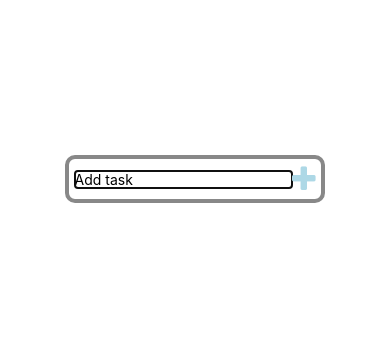
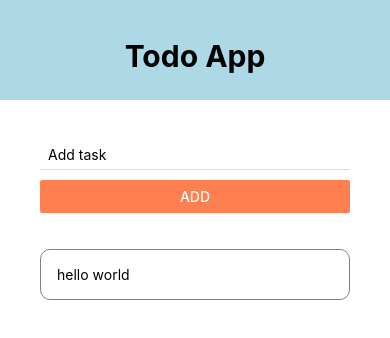
Before and after one commit to lipskij/react-native-todoapp, a React Native app: screen / in a window 390 px wide. Shown: the top 338 px of the page. Built offline with nearby package versions, Linux system fonts and the light colour scheme.

Commit message:
Redo all app

```diff
--- a/App.js
+++ b/App.js
@@ -1,110 +1,54 @@
-import React, { useEffect } from "react";
-import {
-  StyleSheet,
-  View,
-  TextInput,
-  ScrollView,
-  TouchableHighlight,
-} from "react-native";
-import TaskList from "./components/TaskList";
-import Icon from "react-native-vector-icons/FontAwesome";
+import React, { useState } from "react";
+import { View, StyleSheet, FlatList } from "react-native";
+import Header from "./components/header";
+import TodoList from "./components/taskList";
+import AddTodo from "./components/addTodo";
 
-// idk but on secont try add button dont work as well as text input
+const Todo = () => {
+  const [todos, setTodos] = useState([{ text: "hello world", id: 1 }]);
 
-export default function App() {
-  const [text, setText] = React.useState("");
-
-  // const [todo, setTodo] = React.useState({});
-
-  const [todos, setTodos] = React.useState([]);
-
-  const addTodo = () => {
-    if (text.length > 0) {
-      setTodos([...todos, { key: Date.now(), name: text, isChecked: false }]);
-      setText("");
-    }
+  const pressHandler = (key) => {
+    setTodos((prevTodos) => {
+      return prevTodos.filter((todo) => todo.key != key);
+    });
   };
 
-  const deleteTodo = (id) => {
-    setTodos(
-      todos.filter((todo) => {
-        return todo.key !== id;
-      })
-    );
+  const submitHandler = (text) => {
+    setTodos((prevTodos) => {
+      return [{ text: text, key: Math.random().toString() }, ...prevTodos];
+    });
   };
-
-  const checkTodo = (id) => {
-    setTodos(
-      todos.map((todo) => {
-        if (todo.key === id) {
-          todo.isChecked = !todo.isChecked;
-        }
-        return todo;
-      })
-    );
-  };
-
-  useEffect(() => {
-    console.log(todos.length);
-  }, [todos]);
 
   return (
     <View style={styles.container}>
-      <View style={styles.inputBar}>
-        <TextInput
-          style={{ backgroundColor: "transparent", width: "90%" }}
-          placeholder='Add task'
-          onChangeText={(value) => setText(value)}
-          value={text}
-          autoFocus={true}
-        />
-        <TouchableHighlight
-          style={{ alignItems: "center", justifyContent: "center" }}
-          underlayColor='transparent'
-          onPress={() => addTodo()}
-        >
-          <View>
-            <Icon name='plus' size={30} color='lightblue' />
-          </View>
-        </TouchableHighlight>
-      </View>
-
-      <View>
-        <ScrollView style={{ paddingTop: 200 }}>
-          {todos.map((todo) => (
-            <TaskList
-              key={todo.key}
-              todo={todo}
-              deleteTodo={deleteTodo}
-              checkTodo={checkTodo}
-            />
-          ))}
-        </ScrollView>
+      <Header />
+      <View style={styles.content}>
+        <AddTodo submitHandler={submitHandler} />
+        <View style={styles.list}>
+          <FlatList
+            // keyExtractor={(item) => item.index_id.toString()}
+            data={todos}
+            renderItem={({ item }) => (
+              <TodoList item={item} pressHandler={pressHandler} />
+            )}
+          ></FlatList>
+        </View>
       </View>
     </View>
   );
-}
+};
 
 const styles = StyleSheet.create({
   container: {
     flex: 1,
     backgroundColor: "#fff",
-    alignItems: "center",
-    justifyContent: "flex-start",
-    minWidth: '100%'
   },
-
-  inputBar: {
-    // flex: 2,
-    flexDirection: "row",
-    margin: 5,
-    padding: 5,
-    alignItems: "center",
-    justifyContent: "center",
-    borderWidth: 4,
-    borderColor: "#888",
-    borderRadius: 10,
-    backgroundColor: "#fff",
-    top: 150,
+  content: {
+    padding: 40,
+  },
+  list: {
+    marginTop: 20,
   },
 });
+
+export default Todo;
--- a/components/TaskList.js
+++ b/components/TaskList.js
@@ -1,57 +1,21 @@
 import React from "react";
-import { View, Text, StyleSheet, Button } from "react-native";
-import Icon from "react-native-vector-icons/FontAwesome";
+import { Text, StyleSheet, TouchableOpacity } from "react-native";
 
-const TaskList = (props) => {
-  const checkBtn = (
-    <Icon
-      name={props.todo.isChecked ? "check-circle" : "circle"}
-      size={30}
-      color={props.todo.isChecked ? "green" : "black"}
-      style={styles.btnCheck}
-      onPress={() => props.checkTodo(props.todo.key)}
-    />
-  );
-
-  const delBtn = (
-    <Icon
-      name='trash'
-      style={styles.btnDel}
-      onPress={() => props.deleteTodo(props.todo.key)}
-      size={32}
-      color='red'
-    />
-  );
+const TaskList = ({ item, pressHandler }) => {
   return (
-    <View style={styles.list}>
-      <Text style={styles.todos}>
-        {props.todo.name}
-        {checkBtn}
-        {delBtn}
-      </Text>
-    </View>
+    <TouchableOpacity onPress={() => pressHandler(item.key)}>
+      <Text style={styles.item}>{item.text}</Text>
+    </TouchableOpacity>
   );
 };
 
 const styles = StyleSheet.create({
-  list: {
-    display: "flex",
-    justifyContent: "space-between",
-    alignItems: "stretch",
-    width: 300,
-  },
-  todos: {
-    display: "flex",
-    width: "75%",
-    fontSize: 24,
-    left: 3,
-  },
-  // works only on web
-  btnCheck: {
-    paddingLeft: 190,
-  },
-  btnDel: {
-    paddingLeft: 20,
+  item: {
+    padding: 16,
+    marginTop: 16,
+    borderColor: "grey",
+    borderWidth: 1,
+    borderRadius: 10,
   },
 });
 
--- /dev/null
+++ b/components/addTodo.js
@@ -0,0 +1,33 @@
+import React, { useEffect, useState } from "react";
+import { Text, StyleSheet, TextInput, Button, View } from "react-native";
+
+const AddTodo = ({ submitHandler }) => {
+  const [text, setText] = useState("");
+
+  const changeHandler = (val) => {
+    setText(val);
+  };
+
+  return (
+    <View>
+      <TextInput
+        style={styles.input}
+        placeholder='Add task'
+        onChangeText={changeHandler}
+      />
+      <Button onPress={() => submitHandler(text)} title='Add' color='coral' />
+    </View>
+  );
+};
+
+const styles = StyleSheet.create({
+  input: {
+    marginBottom: 10,
+    paddingHorizontal: 8,
+    paddingVertical: 6,
+    borderBottomWidth: 1,
+    borderBottomColor: "#ddd",
+  },
+});
+
+export default AddTodo;
--- /dev/null
+++ b/components/header.js
@@ -0,0 +1,25 @@
+import React from "react";
+import { View, Text, StyleSheet, FlatList } from "react-native";
+
+const Header = () => {
+  return (
+    <View style={styles.header}>
+      <Text style={styles.title}>Todo App</Text>
+    </View>
+  );
+};
+
+const styles = StyleSheet.create({
+  header: {
+    height: 100,
+    paddingTop: 38,
+    backgroundColor: "lightblue",
+  },
+  title: {
+    textAlign: "center",
+    fontSize: 30,
+    fontWeight: "bold",
+  },
+});
+
+export default Header;
```
Also changed, not shown: components/Todo.js (deleted, +0 -37 lines).
